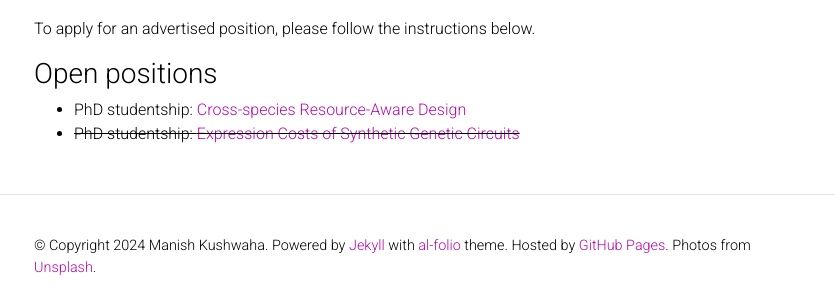
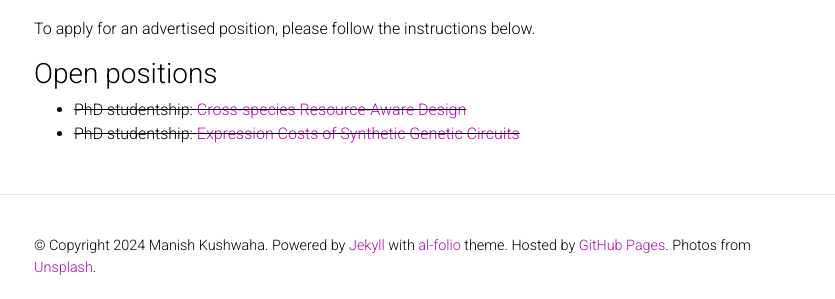
Before and after one commit to manishmicrobe/manishmicrobe.github.io, a Jekyll site: the page built from _pages/joinus.md, in a window 1280 px wide. Shown: the part 362-661 px from the top of the page, without its empty margins (221-1056 px from the left). Built offline with Jekyll 4.4.1, drawn with Linux system fonts in a browser that asks for light colours; comment, search, counter and statistics services are not loaded; a style sheet for code colours, icons or effects is not loaded.

```diff
--- a/_pages/joinus.md
+++ b/_pages/joinus.md
@@ -16,5 +16,5 @@ If you are interested in working with us, please contact me at <manish.kushwaha@
 <p align='justify'>To apply for an advertised position, please follow the instructions below.</p>
 
 ### Open positions
-* PhD studentship: [Cross-species Resource-Aware Design](/assets/pdf/PhD 2024 - Cross-species Resource-aware.pdf)
+* ~~PhD studentship: [Cross-species Resource-Aware Design](/assets/pdf/PhD 2024 - Cross-species Resource-aware.pdf)~~
 * ~~PhD studentship: [Expression Costs of Synthetic Genetic Circuits](/assets/pdf/PhD 2023 - Circuit Costs.pdf)~~
```
